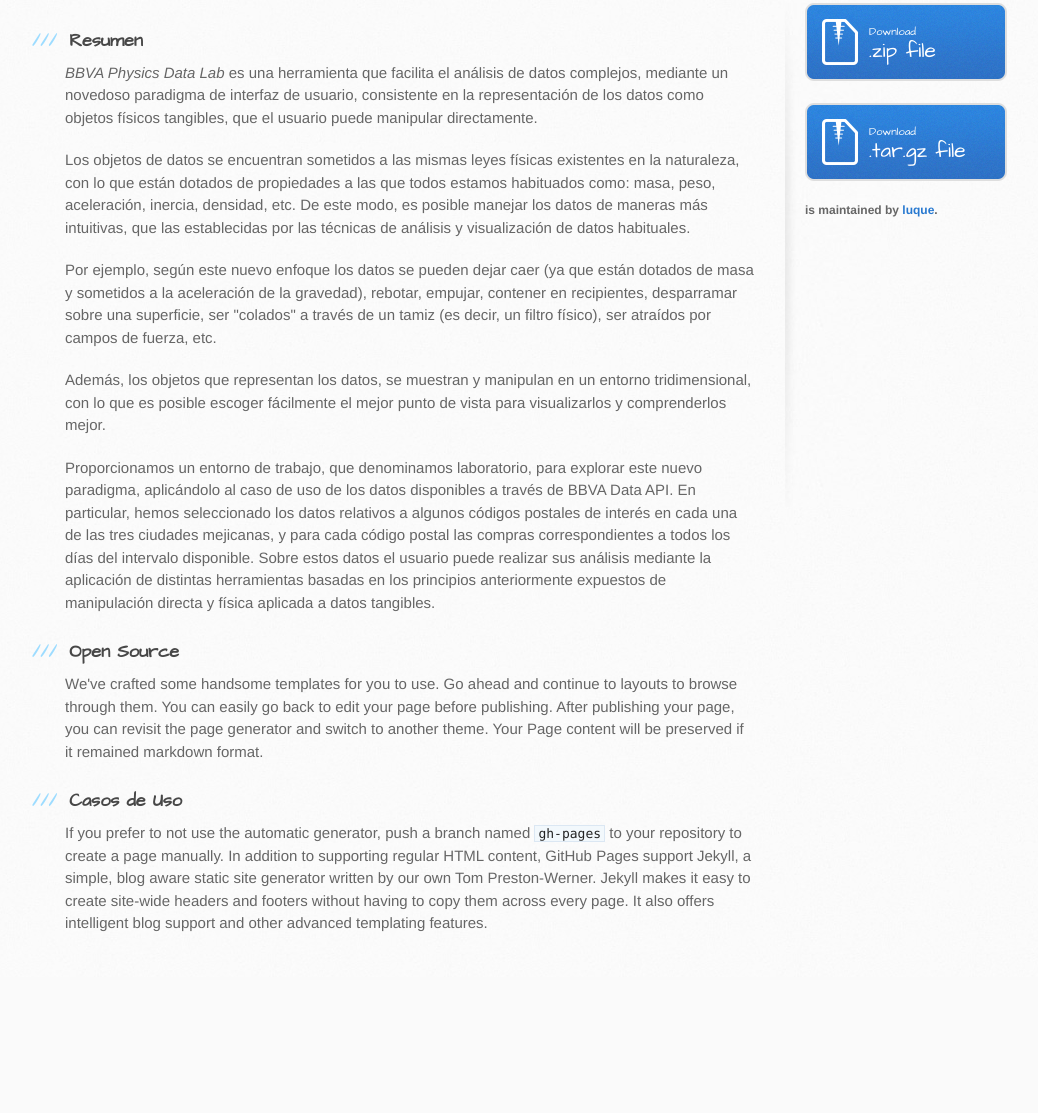
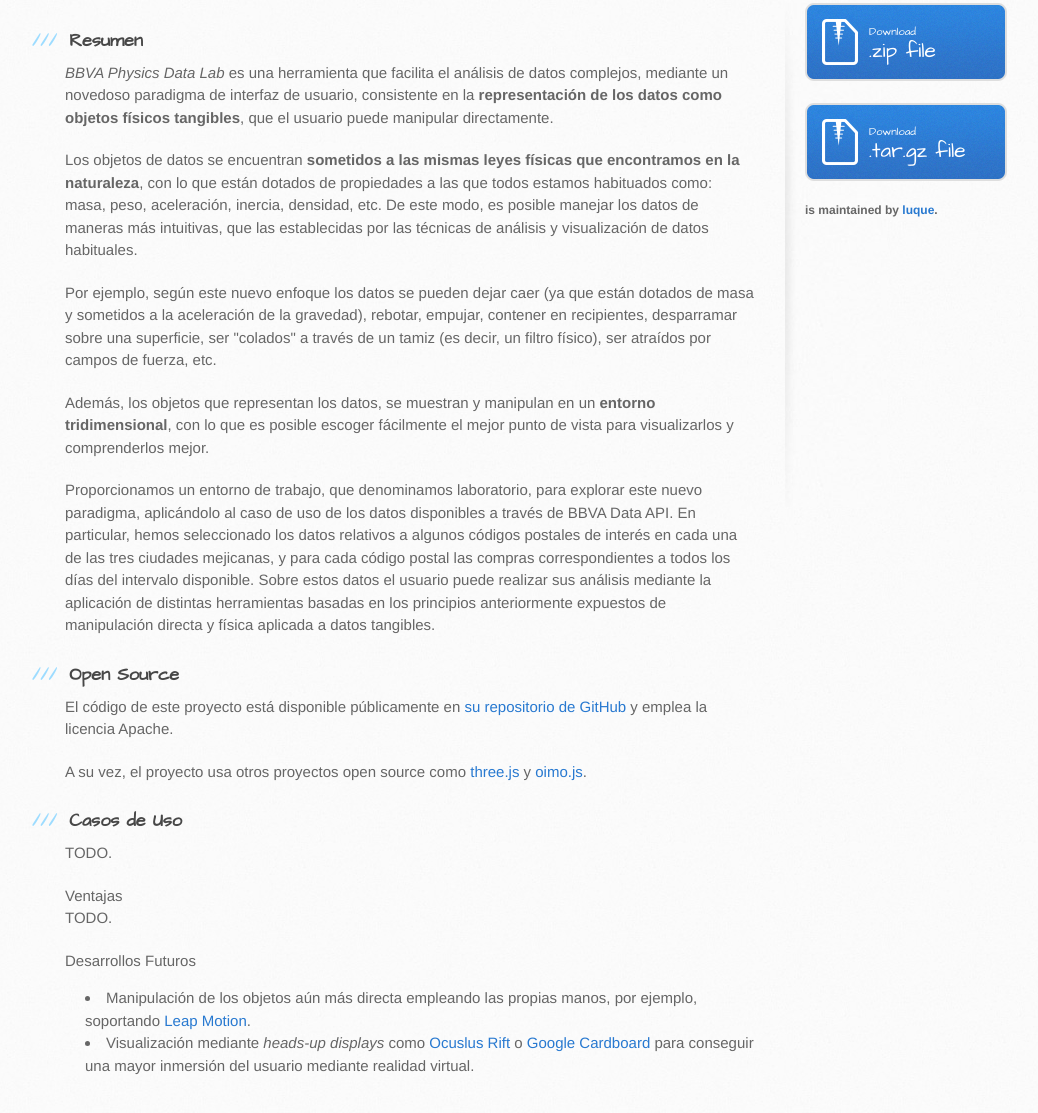
Before and after one commit to luque/BBVA-Physics-Data-Lab, a plain HTML site: page index.html in a window 1280 px wide. Shown: the part 335-1448 px from the top of the page, without its empty margins (105-1143 px from the left). Before the commit the page ends 1312 px from the top, so only its background shows below. Drawn offline with Linux system fonts and the light colour scheme.

Commit message:
Work in progress

```diff
--- a/index.html
+++ b/index.html
@@ -29,27 +29,38 @@
       <div class="inner clearfix">
         <section id="main-content">
           <h3>
-<a id="welcome-to-github-pages" class="anchor" href="#welcome-to-github-pages" aria-hidden="true"><span class="octicon octicon-link"></span></a>Resumen</h3>
+<a id="resumen" class="anchor" href="#resumen" aria-hidden="true"><span class="octicon octicon-link"></span></a>Resumen</h3>
 
-<p><em>BBVA Physics Data Lab</em> es una herramienta que facilita el análisis de datos complejos, mediante un novedoso paradigma de interfaz de usuario, consistente en la representación de los datos como objetos físicos tangibles, que el usuario puede manipular directamente.</p>
+<p><em>BBVA Physics Data Lab</em> es una herramienta que facilita el análisis de datos complejos, mediante un novedoso paradigma de interfaz de usuario, consistente en la <strong>representación de los datos como objetos físicos tangibles</strong>, que el usuario puede manipular directamente.</p>
 
-<p>Los objetos de datos se encuentran sometidos a las mismas leyes físicas existentes en la naturaleza, con lo que están dotados de propiedades a las que todos estamos habituados como: masa, peso, aceleración, inercia, densidad, etc. De este modo, es posible manejar los datos de maneras más intuitivas, que las establecidas por las técnicas de análisis y visualización de datos habituales.</p>
+<p>Los objetos de datos se encuentran <strong>sometidos a las mismas leyes físicas que encontramos en la naturaleza</strong>, con lo que están dotados de propiedades a las que todos estamos habituados como: masa, peso, aceleración, inercia, densidad, etc. De este modo, es posible manejar los datos de maneras más intuitivas, que las establecidas por las técnicas de análisis y visualización de datos habituales.</p>
 
 <p>Por ejemplo, según este nuevo enfoque los datos se pueden dejar caer (ya que están dotados de masa y sometidos a la aceleración de la gravedad), rebotar, empujar, contener en recipientes, desparramar sobre una superficie, ser "colados" a través de un tamiz (es decir, un filtro físico), ser atraídos por campos de fuerza, etc.</p>
 
-<p>Además, los objetos que representan los datos, se muestran y manipulan en un entorno tridimensional, con lo que es posible escoger fácilmente el mejor punto de vista para visualizarlos y comprenderlos mejor.</p>
+<p>Además, los objetos que representan los datos, se muestran y manipulan en un <strong>entorno tridimensional</strong>, con lo que es posible escoger fácilmente el mejor punto de vista para visualizarlos y comprenderlos mejor.</p>
 
 <p>Proporcionamos un entorno de trabajo, que denominamos laboratorio, para explorar este nuevo paradigma, aplicándolo al caso de uso de los datos disponibles a través de BBVA Data API. En particular, hemos seleccionado los datos relativos a algunos códigos postales de interés en cada una de las tres ciudades mejicanas, y para cada código postal las compras correspondientes a todos los días del intervalo disponible. Sobre estos datos el usuario puede realizar sus análisis mediante la aplicación de distintas herramientas basadas en los principios anteriormente expuestos de manipulación directa y física aplicada a datos tangibles.</p>
 
 <h3>
-<a id="designer-templates" class="anchor" href="#designer-templates" aria-hidden="true"><span class="octicon octicon-link"></span></a>Open Source</h3>
+<a id="open-source" class="anchor" href="#open-source" aria-hidden="true"><span class="octicon octicon-link"></span></a>Open Source</h3>
 
-<p>We've crafted some handsome templates for you to use. Go ahead and continue to layouts to browse through them. You can easily go back to edit your page before publishing. After publishing your page, you can revisit the page generator and switch to another theme. Your Page content will be preserved if it remained markdown format.</p>
+<p>El código de este proyecto está disponible públicamente en <a href="https://github.com/luque/BBVA-Physics-Data-Lab">su repositorio de GitHub</a> y emplea la licencia Apache.</p>
+<p>A su vez, el proyecto usa otros proyectos open source como <a href="https://github.com/mrdoob/three.js/">three.js</a> y <a href="https://github.com/lo-th/Oimo.js">oimo.js</a>.
 
 <h3>
-<a id="rather-drive-stick" class="anchor" href="#rather-drive-stick" aria-hidden="true"><span class="octicon octicon-link"></span></a>Casos de Uso</h3>
+<a id="uses-cases" class="anchor" href="#uses-cases" aria-hidden="true"><span class="octicon octicon-link"></span></a>Casos de Uso</h3>
 
-<p>If you prefer to not use the automatic generator, push a branch named <code>gh-pages</code> to your repository to create a page manually. In addition to supporting regular HTML content, GitHub Pages support Jekyll, a simple, blog aware static site generator written by our own Tom Preston-Werner. Jekyll makes it easy to create site-wide headers and footers without having to copy them across every page. It also offers intelligent blog support and other advanced templating features.</p>
+<p>TODO.</p>
+
+<a id="pros" class="anchor" href="#pros" aria-hidden="true"><span class="octicon octicon-link"></span></a>Ventajas</h3>
+
+<p>TODO.</p>
+
+<a id="future" class="anchor" href="#future" aria-hidden="true"><span class="octicon octicon-link"></span></a>Desarrollos Futuros</h3>
+<ul>
+  <li>Manipulación de los objetos aún más directa empleando las propias manos, por ejemplo, soportando <a href="https://www.leapmotion.com/">Leap Motion</a>.</li>
+  <li>Visualización mediante <em>heads-up displays</em> como <a href="http://www.oculus.com/">Ocuslus Rift</a> o <a href="https://cardboard.withgoogle.com/">Google Cardboard</a> para conseguir una mayor inmersión del usuario mediante realidad virtual.</li>
+</ul>
         </section>
 
         <aside id="sidebar">
```
